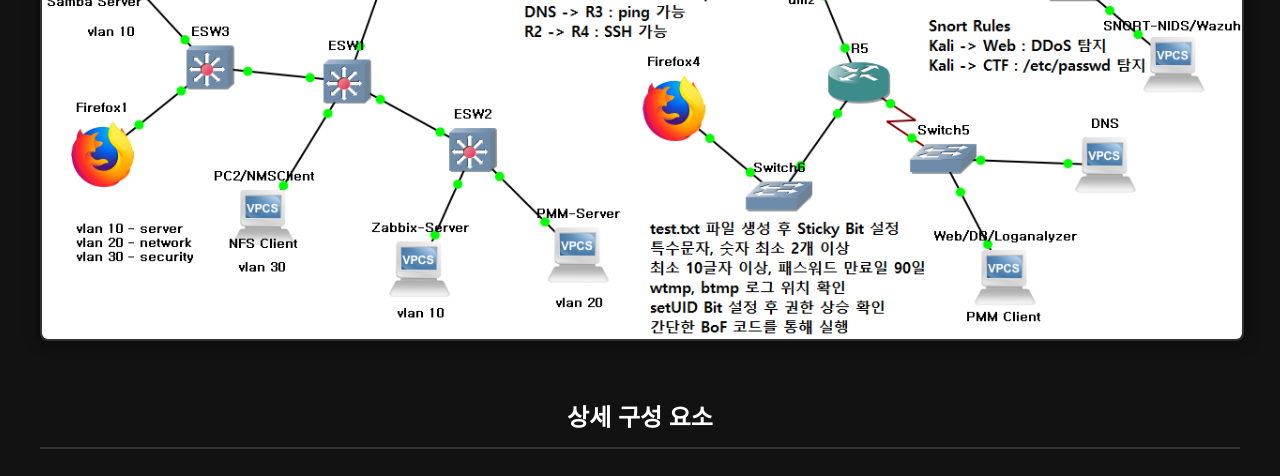
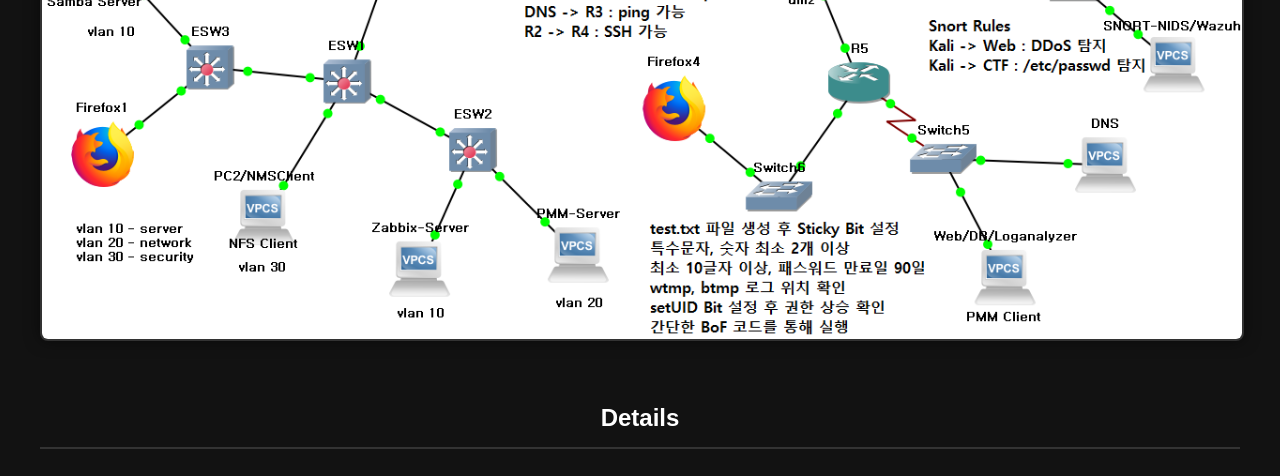
Before and after one commit to yrrejm/project, a plain HTML site: page index.html in a window 1280 px wide. Shown: the part 629-1105 px from the top of the page. Drawn offline with Linux system fonts and the light colour scheme; files whose address does not match are found by name.

Commit message:
Update index.html

```diff
--- a/index.html
+++ b/index.html
@@ -19,7 +19,7 @@
         </section>
 
         <section class="detail-section">
-            <h2>상세 구성 요소</h2>
+            <h2>Details</h2>
             <div class="gallery">
                 <div class="gallery-item" data-src="detail1.jpg" data-description="서버 팜 구성: 부하 분산 및 고가용성 설정을 보여줍니다.">
                     <img src="detail1.jpg" alt="VLAN">
```
